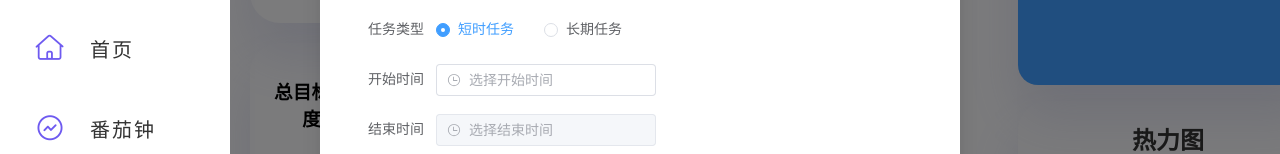
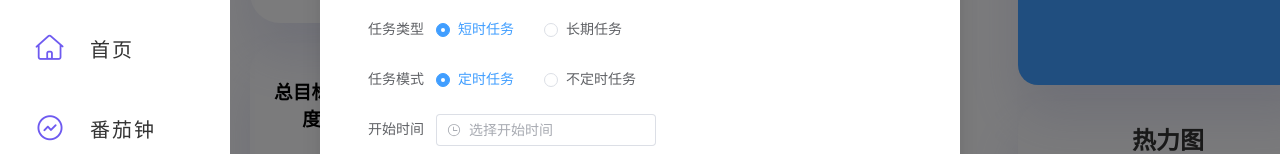
Before and after one commit to YLaoYongY/Vue-ScholarSidekickPlanner, a Vue app: page /home in a window 1280 px wide. Both pictures are taken after a click on the button "重要紧急". Shown: the part 212-366 px from the top of the page. Built offline with nearby package versions, Linux system fonts and the light colour scheme; a web font is replaced by a local one.

Commit message:
短时任务定时任务和不定时任务功能完成

```diff
--- a/src/views/home/components/MainContent/MainToDo.vue
+++ b/src/views/home/components/MainContent/MainToDo.vue
@@ -32,13 +32,13 @@
   const taskModalVisible = ref(false)
   const currentQuadrant = ref('')
   const isCustomTask = ref(false)
-
   const newTask = ref({
     name: '',
-    taskType: 'short', // 'short'或'long'
+    taskType: 'short',
+    scheduleType: 'scheduled', // 新增任务模式字段
     startTime: '',
     endTime: '',
-    duration: 0.5, // 默认半小时
+    duration: 0.5,
     priority: '',
     dateRange: [],
   })
@@ -73,8 +73,10 @@
       name: '',
       startTime: '',
       endTime: '',
+      duration: 0.5,
       priority: isCustomTask.value ? '' : currentQuadrant.value,
-      taskType: 'short', // 强制重置为短时任务
+      taskType: 'short',
+      scheduleType: 'scheduled', // 重置为定时模式
     }
   }
   // 添加日期范围变化处理
@@ -94,27 +96,35 @@
       return
     }
 
-    // 生成任务列表
     const generatedTasks = []
 
     if (newTask.value.taskType === 'short') {
+      // 根据任务模式进行验证
+      if (newTask.value.scheduleType === 'scheduled') {
         if (!newTask.value.startTime || !newTask.value.endTime) {
           ElMessage.error('请选择完整时间范围')
           return
         }
-
         if (newTask.value.endTime < newTask.value.startTime) {
           ElMessage.error('结束时间不能早于开始时间')
           return
         }
+      } else {
+        if (!newTask.value.duration) {
+          ElMessage.error('请输入所需时间')
+          return
+        }
+      }
 
       const today = new Date().toISOString().split('T')[0]
-
       generatedTasks.push({
-        id: Date.now(), // 使用统一时间戳
+        id: Date.now(),
         name: newTask.value.name,
-        startTime: new Date(`${today}T${newTask.value.startTime}:00`),
-        endTime: new Date(`${today}T${newTask.value.endTime}:00`),
+        startTime:
+          newTask.value.scheduleType === 'scheduled' ? new Date(`${today}T${newTask.value.startTime}:00`) : null,
+        endTime: newTask.value.scheduleType === 'scheduled' ? new Date(`${today}T${newTask.value.endTime}:00`) : null,
+        duration: newTask.value.duration,
+        scheduleType: newTask.value.scheduleType,
         priority: isCustomTask.value ? newTask.value.priority : currentQuadrant.value,
       })
     } else {
@@ -157,7 +167,10 @@
     console.log('任务顺序已更新', tasks.value)
   }
 
-  const formatTime = (time, isShortTask = false) => {
+  const formatTime = (time, isShortTask = false, scheduleType = 'scheduled', duration = 0) => {
+    if (!time && scheduleType === 'unscheduled') {
+      return `${duration}小时`
+    }
     if (!time) return '未设置'
 
     // 如果是短时任务，直接返回时分格式
@@ -229,7 +242,12 @@
             <div class="task-info">
               <div class="task-name">{{ element.name }}</div>
               <div class="task-time">
-                <div>{{ formatTime(element.startTime, true) }} - {{ formatTime(element.endTime, true) }}</div>
+                <div v-if="element.scheduleType === 'scheduled'">
+                  {{ formatTime(element.startTime, true) }} - {{ formatTime(element.endTime, true) }}
+                </div>
+                <div v-else>
+                  {{ formatTime(null, true, 'unscheduled', element.duration) }}
+                </div>
               </div>
             </div>
             <div class="drag-handle">
@@ -255,13 +273,21 @@
         </el-form-item>
 
         <template v-if="newTask.taskType === 'short'">
+          <el-form-item label="任务模式">
+            <el-radio-group v-model="newTask.scheduleType">
+              <el-radio label="scheduled">定时任务</el-radio>
+              <el-radio label="unscheduled">不定时任务</el-radio>
+            </el-radio-group>
+          </el-form-item>
+
+          <template v-if="newTask.scheduleType === 'scheduled'">
             <el-form-item label="开始时间">
               <el-time-picker
                 v-model="newTask.startTime"
                 placeholder="选择开始时间"
                 format="HH:mm"
                 value-format="HH:mm"
-              @change="val => (newTask.startTime = val)"
+                @change="calculateEndTime"
               />
             </el-form-item>
             <el-form-item label="结束时间">
@@ -275,8 +301,23 @@
               />
             </el-form-item>
           </template>
+          <template v-else>
+            <el-form-item label="所需时间">
+              <el-input-number v-model="newTask.duration" :min="0.5" :max="8" :step="0.5" />
+              <span class="ml-2">小时</span>
+            </el-form-item>
+          </template>
+        </template>
 
         <template v-else>
+          <el-form-item label="任务模式">
+            <el-radio-group v-model="newTask.scheduleType">
+              <el-radio label="scheduled">定时任务</el-radio>
+              <el-radio label="unscheduled">不定时任务</el-radio>
+            </el-radio-group>
+          </el-form-item>
+
+          <template v-if="newTask.scheduleType === 'scheduled'">
             <el-form-item label="日期范围">
               <el-date-picker
                 v-model="newTask.dateRange"
@@ -288,12 +329,14 @@
                 @change="handleDateRangeChange"
               />
             </el-form-item>
+          </template>
+          <template v-else>
             <el-form-item label="所需时间">
-            <el-input-number v-model="newTask.duration" :min="0.5" :max="8" :step="0.5" label="小时" />
+              <el-input-number v-model="newTask.duration" :min="0.5" :max="8" :step="0.5" />
               <span class="ml-2">小时</span>
             </el-form-item>
           </template>
-
+        </template>
         <el-form-item label="优先级" v-if="isCustomTask">
           <el-select v-model="newTask.priority" placeholder="请选择优先级">
             <el-option v-for="item in priorityOptions" :key="item.value" :label="item.label" :value="item.value" />
```
Lines whose indentation alone changed are shown as unchanged.
